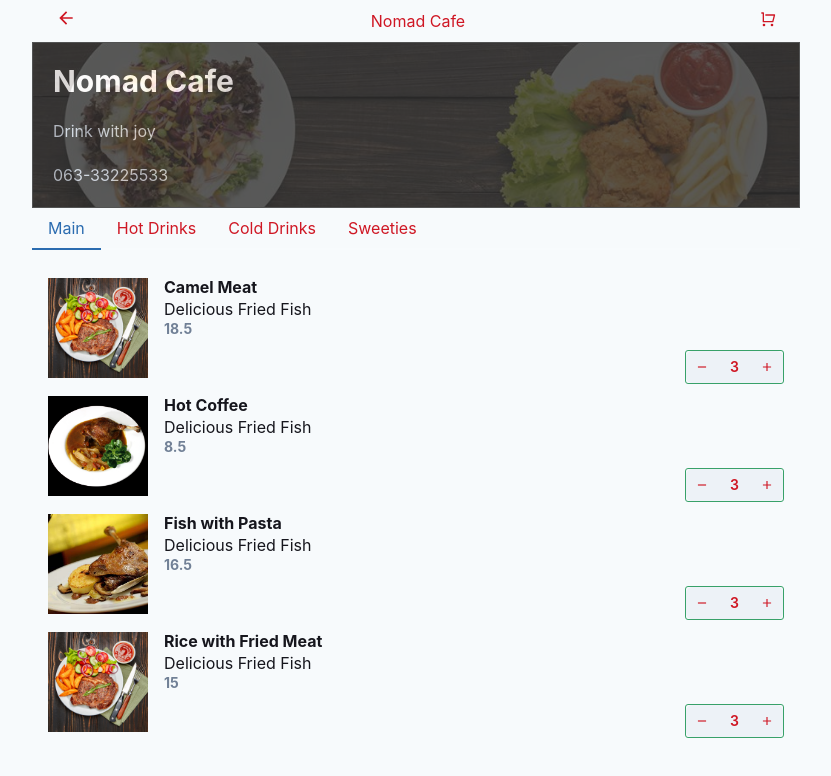
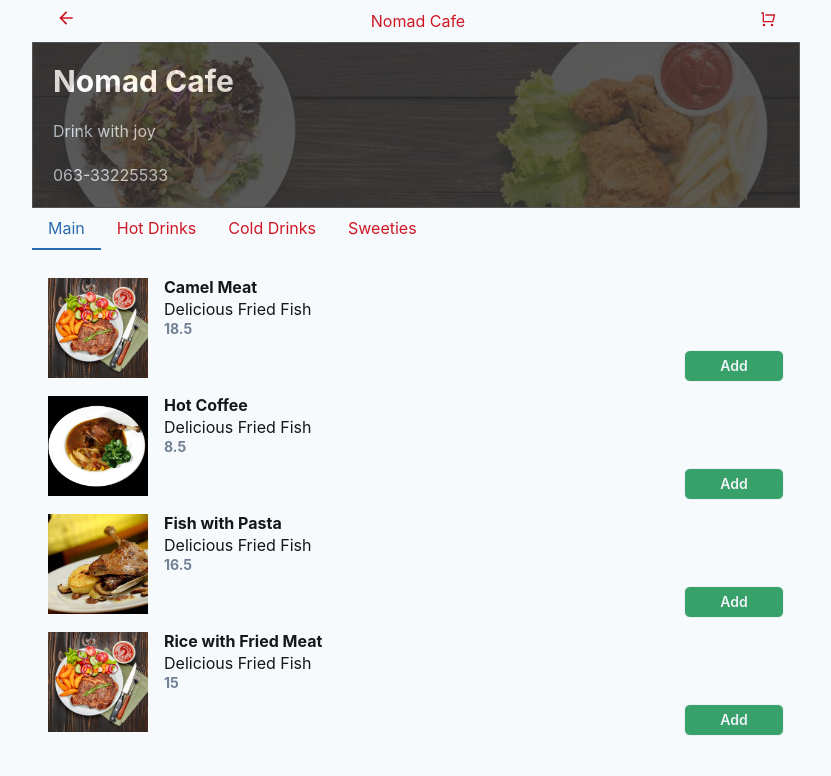
Before and after one commit to janogale/kaapeApp, a Next.js app in the folder frontend/: page /sp/100 in a window 1280 px wide. Shown: the top 776 px of the page, without its empty margins (224-1055 px from the left). Built offline with nearby package versions, Linux system fonts and the light colour scheme.

Commit message:
Add local state to food menu

```diff
--- a/frontend/components/FoodMenu.js
+++ b/frontend/components/FoodMenu.js
@@ -59,7 +59,10 @@ export default function FoodMenu({
   );
 }
 
-function AddRemoveButton({ isAdded = true, menuItem = {} }) {
+// Add Item and Remove Item Button
+function AddRemoveButton({ menuItem = {} }) {
+  const [count, setCount] = React.useState(0);
+  const [isAdded, setIsAdded] = React.useState(false);
   const [state, dispatch] = useAppState();
   if (!isAdded) {
     return (
@@ -68,7 +71,11 @@ function AddRemoveButton({ isAdded = true, menuItem = {} }) {
           bg: "gray.100",
           color: "green.500",
         }}
-        onClick={() => dispatch({ type: "add", payload: menuItem })}
+        onClick={() => {
+          setCount(count + 1);
+          setIsAdded(true);
+          dispatch({ type: "add", payload: menuItem });
+        }}
         size="sm"
         width="100px"
         border="1px"
@@ -89,12 +96,23 @@ function AddRemoveButton({ isAdded = true, menuItem = {} }) {
       borderRadius="3px"
     >
       <IconButton
-        onClick={() => dispatch({ type: "remove", payload: menuItem })}
+        onClick={() => {
+          dispatch({ type: "remove", payload: menuItem });
+          if (count === 1) {
+            setCount(count - 1);
+            setIsAdded(false);
+            return;
+          }
+          setCount(count - 1);
+        }}
         icon={<MdRemove />}
       />
-      <Button>3</Button>
+      <Button>{count}</Button>
       <IconButton
-        onClick={() => dispatch({ type: "add", payload: menuItem })}
+        onClick={() => {
+          setCount(count + 1);
+          dispatch({ type: "add", payload: menuItem });
+        }}
         icon={<MdAdd />}
       />
     </ButtonGroup>
--- a/frontend/context/AppProvider.js
+++ b/frontend/context/AppProvider.js
@@ -27,6 +27,7 @@ const reducer = (state, action) => {
       return newState;
     }
     case "remove": {
+      console.log(action.payload);
       // if cart is empty return
       if (!state.cart.length) return state;
 
```
Also changed, not shown: 1 other file (tests, documents, lock files or other folders).
